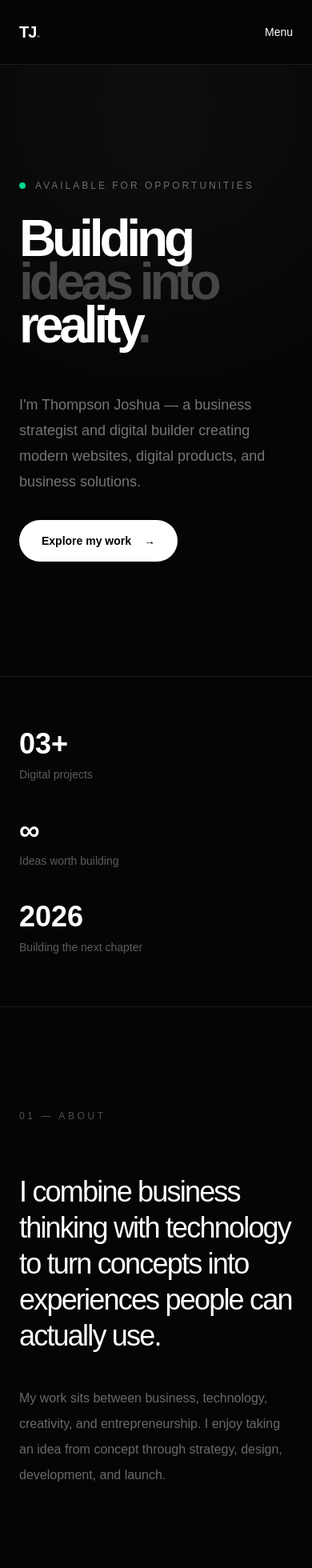
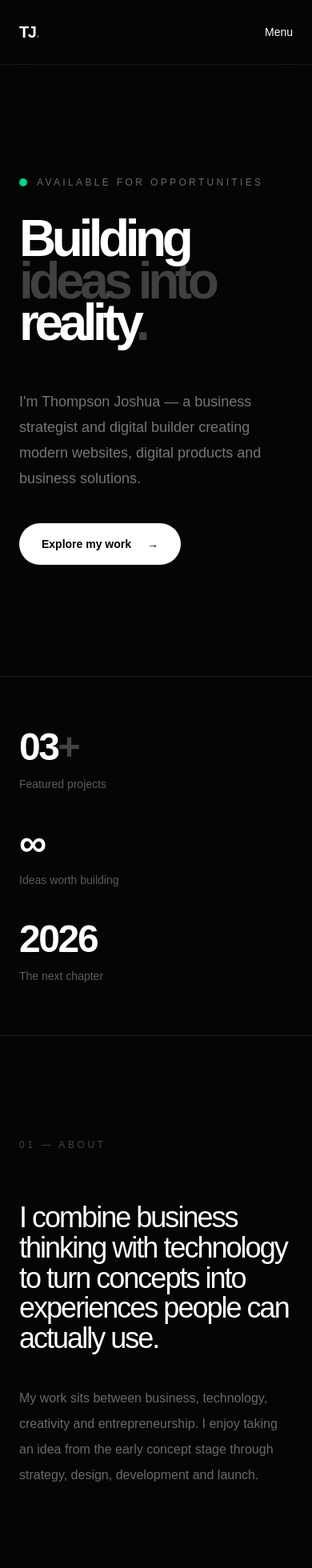
Before and after one commit to Tjoshuaa/joshua-portfolio, a Next.js app: page / in a window 390 px wide. Shown: the top 1960 px of the page at 80% size. Built offline with nearby package versions, Linux system fonts and the light colour scheme.

Commit message:
Refactor project and service details in page.tsx
Updated project titles, descriptions, and categories for consistency. Enhanced service descriptions and improved overall layout and styling.

```diff
--- a/app/page.tsx
+++ b/app/page.tsx
@@ -5,79 +5,121 @@ import { useState } from 'react'
 const projects = [
   {
     number: '01',
-    title: 'Data Marine',
+    title: 'DATA MARINE',
     category: 'Marine Marketplace',
     description:
-      'A modern marine marketplace connecting customers with boats, marine engines, accessories, and custom boat solutions.',
-    tags: ['Next.js', 'Supabase', 'Vercel'],
+      'A premium digital marine marketplace built for boats, marine engines, fishing equipment, safety gear and custom boat building.',
+    tags: ['Next.js', 'Supabase', 'E-commerce'],
+    url: 'https://www.datamarine.ng/',
+    accent: 'MARINE',
+    type: 'marine',
   },
   {
     number: '02',
-    title: 'Pleasantville Academy',
-    category: 'Education',
+    title: 'PLEASANTVILLE',
+    category: 'Education Platform',
     description:
-      'A modern digital experience for an educational institution, designed to showcase programs, facilities, and the student experience.',
-    tags: ['Next.js', 'React', 'Vercel'],
+      'A modern school website designed to communicate the academy’s vision, academics, facilities, gallery, admissions and learning experience.',
+    tags: ['Next.js', 'React', 'Responsive'],
+    url: 'https://pleasantville-academy.vercel.app/',
+    accent: 'ACADEMY',
+    type: 'education',
   },
   {
     number: '03',
-    title: "T's Farm",
+    title: "T'S FARM",
     category: 'Agribusiness',
     description:
-      'An integrated agricultural business concept connecting farming, processing, packaging, distribution, and customers.',
-    tags: ['Strategy', 'Business', 'Digital'],
+      'An integrated agricultural business concept connecting farming, processing, packaging, distribution and direct customer delivery.',
+    tags: ['Strategy', 'Branding', 'Business'],
+    url: '#contact',
+    accent: 'FARM',
+    type: 'farm',
   },
 ]
 
 const services = [
-  'Web Development',
-  'Business Strategy',
-  'Digital Products',
-  'UI / UX',
-  'Digital Marketing',
-  'Project Management',
+  {
+    number: '01',
+    title: 'Web Development',
+    description: 'Modern, responsive websites and digital experiences.',
+  },
+  {
+    number: '02',
+    title: 'Business Strategy',
+    description: 'Turning ideas into structured and commercially viable businesses.',
+  },
+  {
+    number: '03',
+    title: 'Digital Products',
+    description: 'Planning and building useful digital products from concept to launch.',
+  },
+  {
+    number: '04',
+    title: 'UI / UX',
+    description: 'Clean interfaces designed around clarity and user experience.',
+  },
+  {
+    number: '05',
+    title: 'Digital Marketing',
+    description: 'Digital presence, positioning and growth-focused thinking.',
+  },
+  {
+    number: '06',
+    title: 'Project Management',
+    description: 'Taking projects from an idea to a working final product.',
+  },
 ]
 
 export default function Home() {
   const [menuOpen, setMenuOpen] = useState(false)
 
   return (
-    <main className="min-h-screen bg-[#050505] text-white">
-      {/* NAVBAR */}
-      <nav className="sticky top-0 z-50 border-b border-white/10 bg-[#050505]/80 backdrop-blur-xl">
+    <main className="min-h-screen overflow-x-hidden bg-[#050505] text-white">
+      {/* Background atmosphere */}
+      <div className="pointer-events-none fixed inset-0 -z-10 overflow-hidden">
+        <div className="absolute left-1/2 top-[-300px] h-[600px] w-[600px] -translate-x-1/2 rounded-full bg-white/[0.035] blur-[140px]" />
+
+        <div className="absolute right-[-250px] top-[35%] h-[500px] w-[500px] rounded-full bg-purple-500/[0.045] blur-[150px]" />
+
+        <div className="absolute left-[-250px] top-[70%] h-[500px] w-[500px] rounded-full bg-blue-500/[0.035] blur-[150px]" />
+      </div>
+
+      {/* NAVIGATION */}
+      <nav className="sticky top-0 z-50 border-b border-white/[0.08] bg-[#050505]/75 backdrop-blur-2xl">
         <div className="mx-auto flex h-20 max-w-7xl items-center justify-between px-6 lg:px-10">
           <a
             href="#"
-            className="text-xl font-bold tracking-[-0.05em]"
+            className="text-xl font-bold tracking-[-0.07em]"
           >
-            TJ<span className="text-white/30">.</span>
+            TJ<span className="text-white/25">.</span>
           </a>
 
           <div className="hidden items-center gap-10 md:flex">
             <a
               href="#about"
-              className="text-sm text-white/50 transition hover:text-white"
+              className="text-sm text-white/45 transition hover:text-white"
             >
               About
             </a>
 
             <a
               href="#work"
-              className="text-sm text-white/50 transition hover:text-white"
+              className="text-sm text-white/45 transition hover:text-white"
             >
               Work
             </a>
 
             <a
               href="#services"
-              className="text-sm text-white/50 transition hover:text-white"
+              className="text-sm text-white/45 transition hover:text-white"
             >
               Services
             </a>
 
             <a
               href="#contact"
-              className="text-sm text-white/50 transition hover:text-white"
+              className="text-sm text-white/45 transition hover:text-white"
             >
               Contact
             </a>
@@ -85,31 +127,34 @@ export default function Home() {
 
           <a
             href="#contact"
-            className="hidden rounded-full border border-white/15 px-5 py-2.5 text-sm transition hover:bg-white hover:text-black md:block"
+            className="hidden rounded-full border border-white/15 bg-white/[0.03] px-5 py-2.5 text-sm transition duration-300 hover:bg-white hover:text-black md:block"
           >
             Let's Talk
           </a>
 
           <button
             onClick={() => setMenuOpen(!menuOpen)}
-            className="text-sm md:hidden"
+            className="text-sm text-white md:hidden"
           >
             {menuOpen ? 'Close' : 'Menu'}
           </button>
         </div>
 
         {menuOpen && (
-          <div className="border-t border-white/10 px-6 py-6 md:hidden">
-            <div className="flex flex-col gap-5">
+          <div className="border-t border-white/[0.08] bg-[#050505] px-6 py-6 md:hidden">
+            <div className="flex flex-col gap-6">
               <a href="#about" onClick={() => setMenuOpen(false)}>
                 About
               </a>
+
               <a href="#work" onClick={() => setMenuOpen(false)}>
                 Work
               </a>
+
               <a href="#services" onClick={() => setMenuOpen(false)}>
                 Services
               </a>
+
               <a href="#contact" onClick={() => setMenuOpen(false)}>
                 Contact
               </a>
@@ -119,41 +164,42 @@ export default function Home() {
       </nav>
 
       {/* HERO */}
-      <section className="relative overflow-hidden">
-        <div className="absolute left-1/2 top-[-200px] h-[500px] w-[500px] -translate-x-1/2 rounded-full bg-white/[0.04] blur-[120px]" />
+      <section className="relative">
+        <div className="mx-auto flex min-h-[calc(100vh-80px)] max-w-7xl items-center px-6 py-24 lg:px-10">
+          <div className="w-full">
+            <div className="mb-9 flex items-center gap-3">
+              <span className="relative flex h-2.5 w-2.5">
+                <span className="absolute inline-flex h-full w-full animate-ping rounded-full bg-emerald-400 opacity-50" />
+                <span className="relative inline-flex h-2.5 w-2.5 rounded-full bg-emerald-400" />
+              </span>
 
-        <div className="relative mx-auto flex min-h-[calc(100vh-80px)] max-w-7xl items-center px-6 py-24 lg:px-10">
-          <div className="max-w-6xl">
-            <div className="mb-8 flex items-center gap-3">
-              <span className="h-2 w-2 rounded-full bg-emerald-400" />
-
-              <span className="text-xs uppercase tracking-[0.25em] text-white/40">
+              <span className="text-xs uppercase tracking-[0.28em] text-white/40">
                 Available for opportunities
               </span>
             </div>
 
-            <h1 className="text-[clamp(4rem,11vw,9.5rem)] font-semibold leading-[0.84] tracking-[-0.08em]">
+            <h1 className="max-w-6xl text-[clamp(4rem,11vw,9.5rem)] font-semibold leading-[0.82] tracking-[-0.085em]">
               Building
               <br />
-              <span className="text-white/25">ideas into</span>
+              <span className="text-white/[0.24]">ideas into</span>
               <br />
-              reality<span className="text-white/25">.</span>
+              reality<span className="text-white/[0.24]">.</span>
             </h1>
 
-            <div className="mt-14 flex flex-col gap-8 md:flex-row md:items-end md:justify-between">
+            <div className="mt-14 flex flex-col gap-10 md:flex-row md:items-end md:justify-between">
               <p className="max-w-xl text-lg leading-8 text-white/45">
                 I'm Thompson Joshua — a business strategist and digital
-                builder creating modern websites, digital products, and
+                builder creating modern websites, digital products and
                 business solutions.
               </p>
 
               <a
                 href="#work"
-                className="group flex w-fit items-center gap-4 rounded-full bg-white px-7 py-4 text-sm font-semibold text-black transition hover:scale-105"
+                className="group flex w-fit items-center gap-5 rounded-full bg-white px-7 py-4 text-sm font-semibold text-black transition duration-300 hover:scale-[1.04]"
               >
                 Explore my work
 
-                <span className="transition-transform group-hover:translate-x-1">
+                <span className="transition-transform duration-300 group-hover:translate-x-1">
                   →
                 </span>
               </a>
@@ -163,26 +209,32 @@ export default function Home() {
       </section>
 
       {/* STATS */}
-      <section className="border-y border-white/10">
+      <section className="border-y border-white/[0.08]">
         <div className="mx-auto grid max-w-7xl gap-10 px-6 py-16 md:grid-cols-3 lg:px-10">
           <div>
-            <p className="text-4xl font-semibold">03+</p>
-            <p className="mt-2 text-sm text-white/35">
-              Digital projects
+            <p className="text-5xl font-semibold tracking-[-0.05em]">
+              03<span className="text-white/25">+</span>
+            </p>
+            <p className="mt-3 text-sm text-white/35">
+              Featured projects
             </p>
           </div>
 
           <div>
-            <p className="text-4xl font-semibold">∞</p>
-            <p className="mt-2 text-sm text-white/35">
+            <p className="text-5xl font-semibold tracking-[-0.05em]">
+              ∞
+            </p>
+            <p className="mt-3 text-sm text-white/35">
               Ideas worth building
             </p>
           </div>
 
           <div>
-            <p className="text-4xl font-semibold">2026</p>
-            <p className="mt-2 text-sm text-white/35">
-              Building the next chapter
+            <p className="text-5xl font-semibold tracking-[-0.05em]">
+              2026
+            </p>
+            <p className="mt-3 text-sm text-white/35">
+              The next chapter
             </p>
           </div>
         </div>
@@ -193,68 +245,126 @@ export default function Home() {
         id="about"
         className="mx-auto max-w-7xl px-6 py-32 lg:px-10"
       >
-        <div className="grid gap-16 lg:grid-cols-[0.7fr_1.3fr]">
+        <div className="grid gap-16 lg:grid-cols-[0.65fr_1.35fr]">
           <div>
-            <p className="text-xs uppercase tracking-[0.3em] text-white/30">
+            <p className="text-xs uppercase tracking-[0.3em] text-white/25">
               01 — About
             </p>
           </div>
 
           <div>
-            <h2 className="max-w-4xl text-4xl font-medium leading-tight tracking-[-0.05em] md:text-6xl">
+            <h2 className="max-w-5xl text-4xl font-medium leading-[1.05] tracking-[-0.055em] md:text-6xl">
               I combine business thinking with technology to turn concepts
               into experiences people can actually use.
             </h2>
 
-            <p className="mt-10 max-w-2xl leading-8 text-white/40">
-              My work sits between business, technology, creativity, and
-              entrepreneurship. I enjoy taking an idea from concept through
-              strategy, design, development, and launch.
+            <p className="mt-10 max-w-2xl text-base leading-8 text-white/40">
+              My work sits between business, technology, creativity and
+              entrepreneurship. I enjoy taking an idea from the early concept
+              stage through strategy, design, development and launch.
             </p>
           </div>
         </div>
       </section>
 
-      {/* PROJECTS */}
+      {/* PROJECT SHOWCASE */}
       <section
         id="work"
         className="mx-auto max-w-7xl px-6 pb-32 lg:px-10"
       >
-        <div className="mb-14">
-          <p className="text-xs uppercase tracking-[0.3em] text-white/30">
+        <div className="mb-14 flex flex-col justify-between gap-6 md:flex-row md:items-end">
+          <div>
+            <p className="text-xs uppercase tracking-[0.3em] text-white/25">
               02 — Selected work
             </p>
 
-          <h2 className="mt-5 text-4xl font-semibold tracking-[-0.05em] md:text-6xl">
+            <h2 className="mt-5 text-4xl font-semibold tracking-[-0.055em] md:text-6xl">
               Things I've built.
             </h2>
           </div>
 
-        <div className="space-y-6">
+          <p className="max-w-sm text-sm leading-6 text-white/30">
+            A selection of digital products, websites and business concepts
+            developed from idea to execution.
+          </p>
+        </div>
+
+        <div className="space-y-8">
           {projects.map((project) => (
             <article
               key={project.number}
-              className="group overflow-hidden rounded-3xl border border-white/10 bg-white/[0.025] transition duration-500 hover:border-white/20"
+              className="group overflow-hidden rounded-[2rem] border border-white/[0.09] bg-white/[0.025] transition duration-500 hover:border-white/20"
             >
-              <div className="grid lg:grid-cols-[100px_1fr_0.8fr]">
-                <div className="hidden border-r border-white/10 p-8 text-sm text-white/20 lg:block">
-                  {project.number}
+              <div className="grid lg:grid-cols-[0.95fr_1.05fr]">
+                {/* PROJECT VISUAL */}
+                <div className="relative min-h-[360px] overflow-hidden border-b border-white/[0.08] lg:min-h-[500px] lg:border-b-0 lg:border-r">
+                  <div
+                    className={`absolute inset-0 ${
+                      project.type === 'marine'
+                        ? 'bg-gradient-to-br from-slate-800 via-slate-950 to-black'
+                        : project.type === 'education'
+                          ? 'bg-gradient-to-br from-amber-900/40 via-orange-950/30 to-black'
+                          : 'bg-gradient-to-br from-green-950 via-black to-emerald-950/30'
+                    }`}
+                  />
+
+                  <div className="absolute inset-0 opacity-30">
+                    <div className="absolute left-[15%] top-[18%] h-32 w-32 rounded-full border border-white/20" />
+                    <div className="absolute bottom-[15%] right-[12%] h-48 w-48 rounded-full border border-white/10" />
+                    <div className="absolute left-[40%] top-[40%] h-px w-[60%] rotate-[-25deg] bg-white/10" />
                   </div>
 
-                <div className="p-8 md:p-12">
-                  <p className="text-xs uppercase tracking-[0.2em] text-white/30">
+                  <div className="absolute left-8 top-8 flex items-center gap-3">
+                    <span className="text-xs text-white/30">
+                      {project.number}
+                    </span>
+
+                    <span className="h-px w-10 bg-white/20" />
+
+                    <span className="text-xs uppercase tracking-[0.2em] text-white/35">
                       {project.category}
+                    </span>
+                  </div>
+
+                  <div className="absolute inset-0 flex items-center justify-center">
+                    <div className="text-center">
+                      <p className="text-[clamp(4rem,8vw,8rem)] font-bold tracking-[-0.09em] text-white/[0.08]">
+                        {project.accent}
                       </p>
 
-                  <h3 className="mt-5 text-4xl font-semibold tracking-[-0.05em] md:text-5xl">
+                      <div className="mx-auto mt-2 h-px w-24 bg-white/20" />
+                    </div>
+                  </div>
+
+                  <div className="absolute bottom-8 left-8">
+                    <span className="rounded-full border border-white/15 bg-black/30 px-4 py-2 text-xs text-white/50 backdrop-blur-md">
+                      Digital Project
+                    </span>
+                  </div>
+                </div>
+
+                {/* PROJECT INFO */}
+                <div className="flex flex-col justify-between p-8 md:p-12 lg:p-14">
+                  <div>
+                    <div className="flex items-center justify-between">
+                      <span className="text-xs uppercase tracking-[0.25em] text-white/25">
+                        {project.number}
+                      </span>
+
+                      <span className="text-xs text-white/25">
+                        2026
+                      </span>
+                    </div>
+
+                    <h3 className="mt-12 text-4xl font-semibold tracking-[-0.06em] md:text-5xl">
                       {project.title}
                     </h3>
 
-                  <p className="mt-6 max-w-xl leading-7 text-white/40">
+                    <p className="mt-7 max-w-xl text-base leading-8 text-white/40">
                       {project.description}
                     </p>
 
-                  <div className="mt-8 flex flex-wrap gap-2">
+                    <div className="mt-9 flex flex-wrap gap-2">
                       {project.tags.map((tag) => (
                         <span
                           key={tag}
@@ -266,15 +376,23 @@ export default function Home() {
                     </div>
                   </div>
 
-                <div className="relative min-h-[260px] overflow-hidden border-t border-white/10 bg-gradient-to-br from-white/[0.07] to-transparent lg:border-l lg:border-t-0">
-                  <div className="absolute inset-0 flex items-center justify-center">
-                    <span className="text-8xl font-bold tracking-[-0.08em] text-white/[0.04]">
-                      {project.title.substring(0, 2).toUpperCase()}
+                  <div className="mt-14">
+                    <a
+                      href={project.url}
+                      target={project.url.startsWith('http') ? '_blank' : undefined}
+                      rel={
+                        project.url.startsWith('http')
+                          ? 'noopener noreferrer'
+                          : undefined
+                      }
+                      className="group/link flex w-fit items-center gap-4 rounded-full border border-white/15 px-6 py-3.5 text-sm transition duration-300 hover:bg-white hover:text-black"
+                    >
+                      View project
+
+                      <span className="transition-transform duration-300 group-hover/link:translate-x-1">
+                        ↗
                       </span>
-                  </div>
-
-                  <div className="absolute bottom-8 right-8 flex h-12 w-12 items-center justify-center rounded-full border border-white/10 bg-black transition group-hover:-translate-y-1">
-                    ↗
+                    </a>
                   </div>
                 </div>
               </div>
@@ -286,15 +404,15 @@ export default function Home() {
       {/* SERVICES */}
       <section
         id="services"
-        className="border-y border-white/10"
+        className="border-y border-white/[0.08]"
       >
         <div className="mx-auto max-w-7xl px-6 py-32 lg:px-10">
-          <p className="text-xs uppercase tracking-[0.3em] text-white/30">
+          <p className="text-xs uppercase tracking-[0.3em] text-white/25">
             03 — Capabilities
           </p>
 
           <div className="mt-14 grid gap-16 lg:grid-cols-[0.7fr_1.3fr]">
-            <h2 className="text-4xl font-semibold tracking-[-0.05em] md:text-6xl">
+            <h2 className="text-4xl font-semibold leading-[0.95] tracking-[-0.06em] md:text-6xl">
               What I
               <br />
               bring to
@@ -302,19 +420,23 @@ export default function Home() {
               the table.
             </h2>
 
-            <div className="grid gap-px overflow-hidden rounded-3xl border border-white/10 bg-white/10 sm:grid-cols-2">
-              {services.map((service, index) => (
+            <div className="grid gap-px overflow-hidden rounded-[2rem] border border-white/10 bg-white/10 sm:grid-cols-2">
+              {services.map((service) => (
                 <div
-                  key={service}
-                  className="bg-[#050505] p-8 transition hover:bg-white/[0.04]"
+                  key={service.number}
+                  className="group bg-[#050505] p-8 transition duration-300 hover:bg-white/[0.04]"
                 >
                   <span className="text-xs text-white/20">
-                    0{index + 1}
+                    {service.number}
                   </span>
 
-                  <h3 className="mt-8 text-lg font-medium">
-                    {service}
+                  <h3 className="mt-9 text-lg font-medium transition group-hover:translate-x-1">
+                    {service.title}
                   </h3>
+
+                  <p className="mt-4 text-sm leading-6 text-white/30">
+                    {service.description}
+                  </p>
                 </div>
               ))}
             </div>
@@ -327,52 +449,79 @@ export default function Home() {
         id="contact"
         className="mx-auto max-w-7xl px-6 py-32 lg:px-10"
       >
-        <div className="rounded-[2rem] border border-white/10 bg-white/[0.025] p-8 md:p-16 lg:p-24">
-          <p className="text-xs uppercase tracking-[0.3em] text-white/30">
+        <div className="relative overflow-hidden rounded-[2rem] border border-white/10 bg-white/[0.025] p-8 md:p-16 lg:p-24">
+          <div className="pointer-events-none absolute right-[-100px] top-[-100px] h-[300px] w-[300px] rounded-full bg-white/[0.04] blur-[100px]" />
+
+          <div className="relative">
+            <p className="text-xs uppercase tracking-[0.3em] text-white/25">
               04 — Contact
             </p>
 
-          <h2 className="mt-8 max-w-4xl text-5xl font-semibold leading-[0.95] tracking-[-0.06em] md:text-7xl">
+            <h2 className="mt-8 max-w-5xl text-5xl font-semibold leading-[0.92] tracking-[-0.07em] md:text-8xl">
               Have an idea?
               <br />
-            Let's build it.
+              <span className="text-white/25">Let's build it.</span>
             </h2>
 
-          <p className="mt-8 max-w-xl leading-7 text-white/40">
+            <p className="mt-10 max-w-xl text-base leading-8 text-white/40">
               Whether you're looking to build a website, launch a digital
-            product, develop a business idea, or collaborate on something
+              product, develop a business idea or collaborate on something
               ambitious, I'd love to hear about it.
             </p>
 
             <a
               href="mailto:hello@joshuathompson.dev"
-            className="mt-10 inline-flex rounded-full bg-white px-7 py-4 text-sm font-semibold text-black transition hover:scale-105"
+              className="mt-10 inline-flex rounded-full bg-white px-7 py-4 text-sm font-semibold text-black transition duration-300 hover:scale-[1.04]"
             >
               Get in touch →
             </a>
           </div>
+        </div>
       </section>
 
       {/* FOOTER */}
-      <footer className="border-t border-white/10">
+      <footer className="border-t border-white/[0.08]">
         <div className="mx-auto flex max-w-7xl flex-col gap-6 px-6 py-10 md:flex-row md:items-center md:justify-between lg:px-10">
-          <p className="text-sm text-white/30">
-            © 2026 Thompson Joshua. All rights reserved.
+          <div>
+            <p className="text-lg font-semibold tracking-[-0.05em]">
+              TJ<span className="text-white/25">.</span>
             </p>
 
-          <div className="flex gap-6 text-sm text-white/30">
-            <a href="#" className="hover:text-white">
+            <p className="mt-2 text-xs text-white/25">
+              Business strategist · Digital builder
+            </p>
+          </div>
+
+          <div className="flex flex-wrap gap-6 text-sm text-white/30">
+            <a
+              href="https://github.com/Tjoshuaa"
+              target="_blank"
+              rel="noopener noreferrer"
+              className="transition hover:text-white"
+            >
               GitHub
             </a>
 
-            <a href="#" className="hover:text-white">
+            <a
+              href="#"
+              className="transition hover:text-white"
+            >
               LinkedIn
             </a>
 
-            <a href="#" className="hover:text-white">
+            <a
+              href="#"
+              className="transition hover:text-white"
+            >
               Instagram
             </a>
           </div>
+        </div>
+
+        <div className="mx-auto max-w-7xl px-6 pb-8 lg:px-10">
+          <p className="text-xs text-white/20">
+            © 2026 Thompson Joshua. All rights reserved.
+          </p>
         </div>
       </footer>
     </main>
```
Lines whose indentation alone changed are shown as unchanged.
